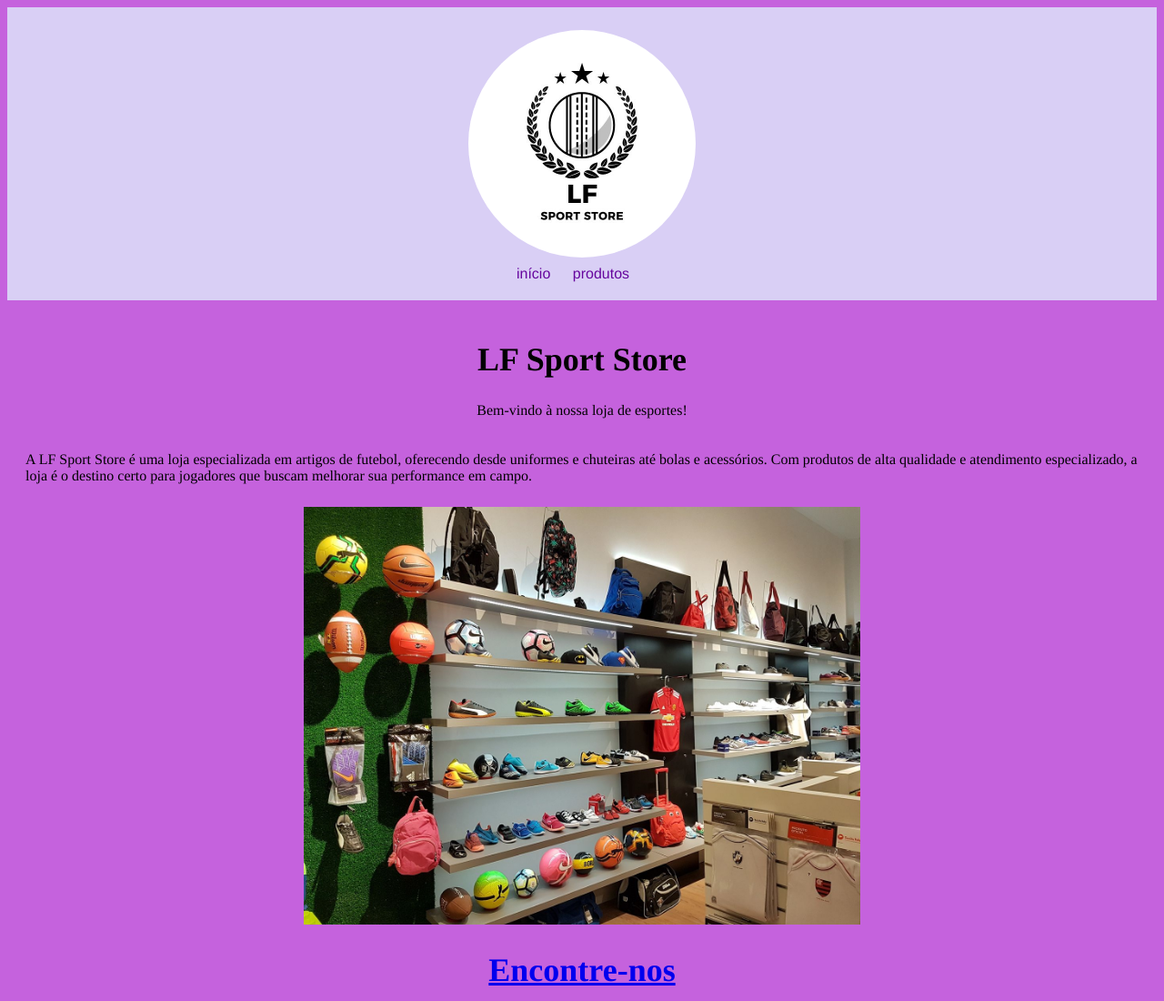
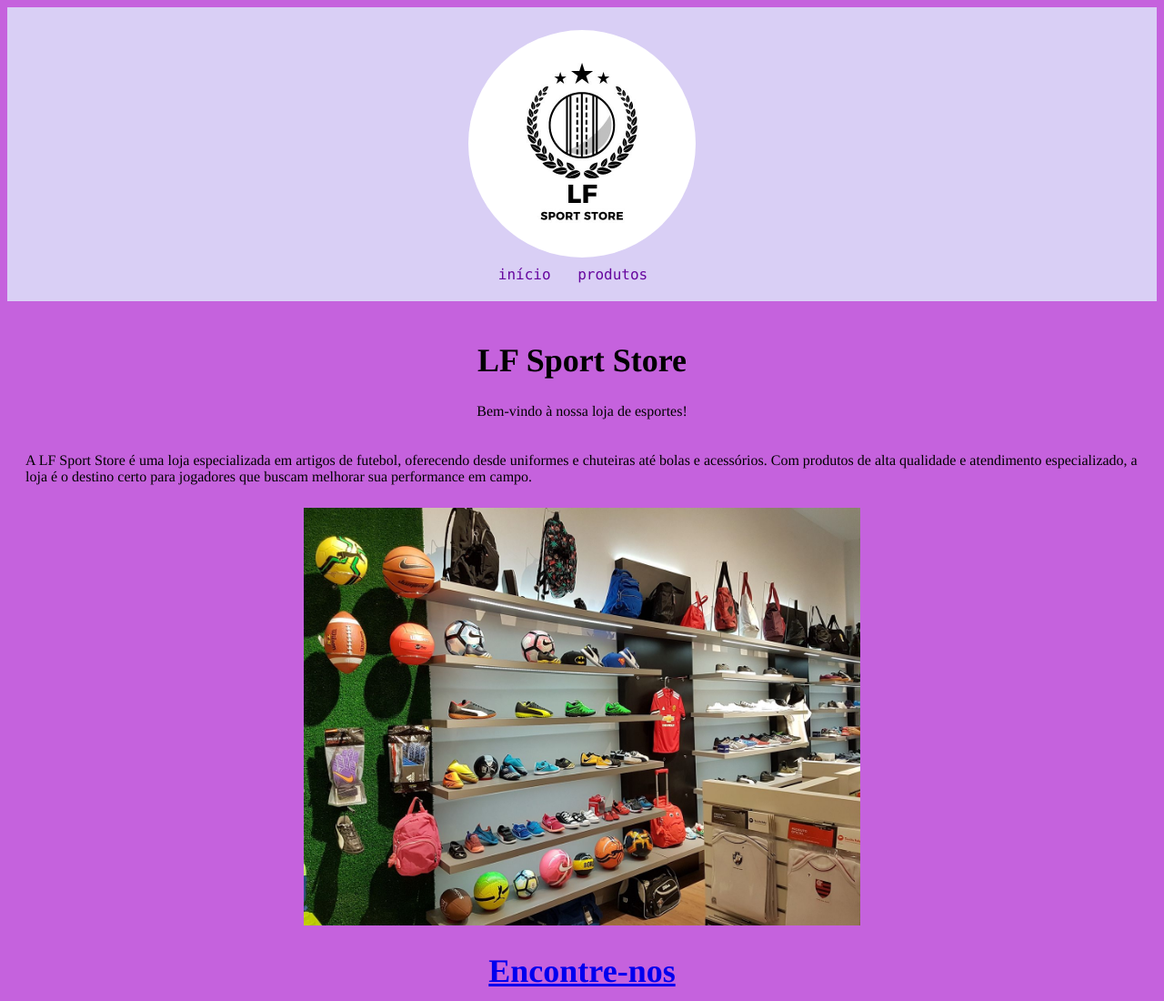
Before and after one commit to lorranyf/css7, a plain HTML site: page index.html in a window 1280 px wide. Shown: the whole page at 91% size. Drawn offline with Linux system fonts and the light colour scheme.

Commit message:
mensagem de commit

```diff
--- a/css/estilo.css
+++ b/css/estilo.css
@@ -8,6 +8,7 @@ header {
 	color: #47023e;
 	padding: 20px;
 	text-align: center;
+	font-family: "Lucida Console", Courier, monospace;
 }
 
 nav ul {
```
